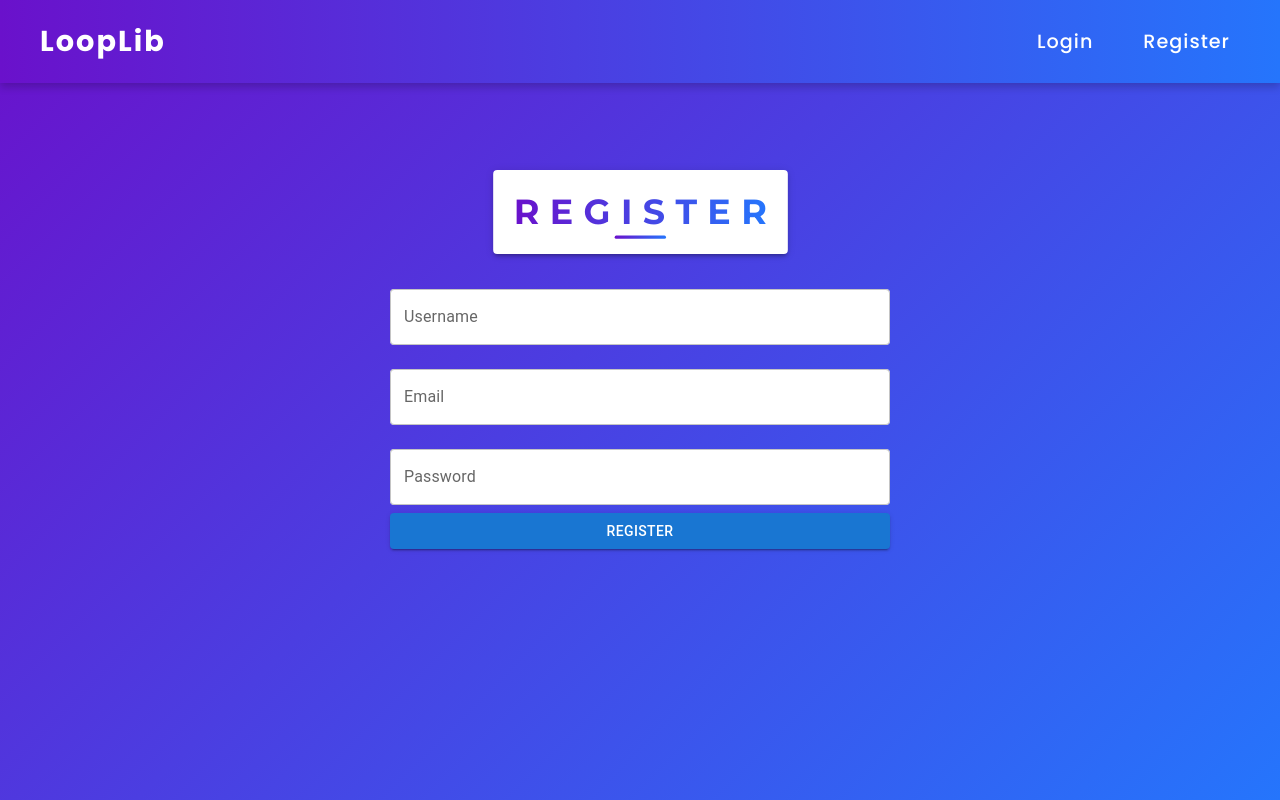
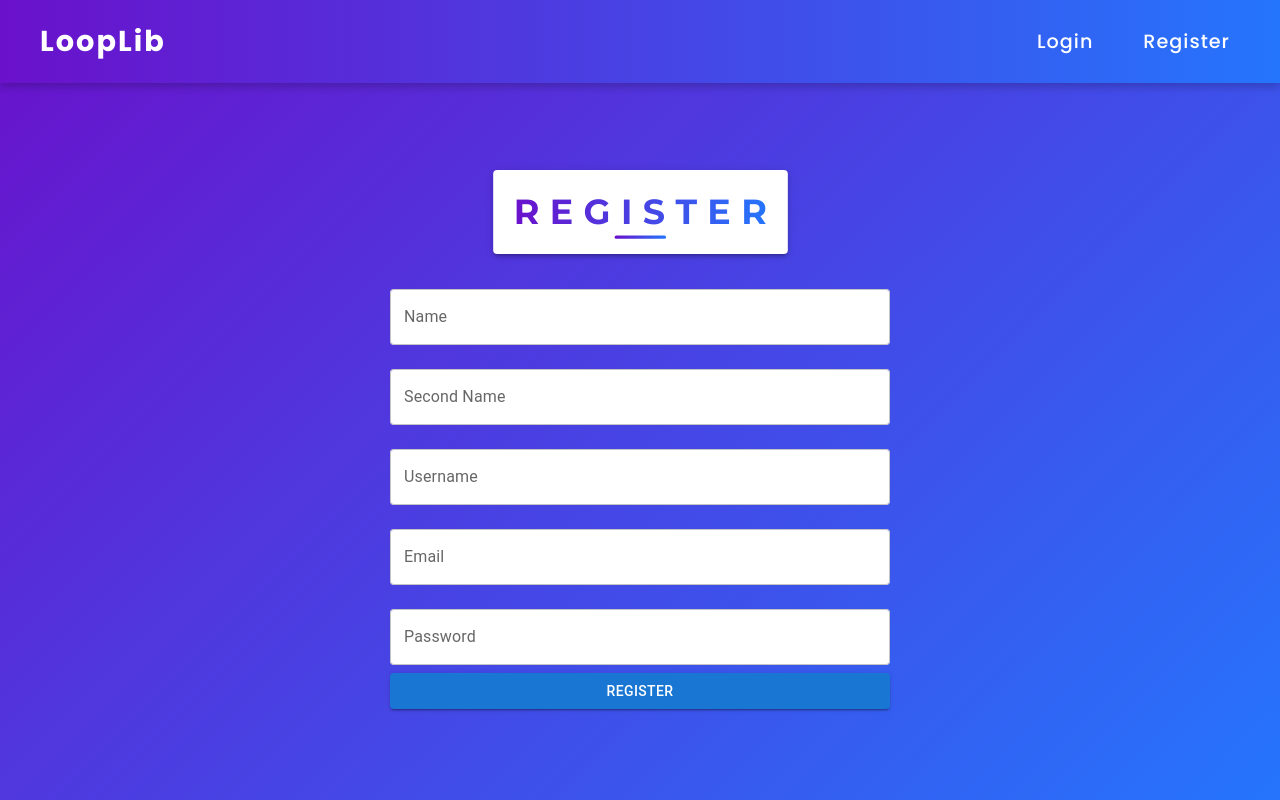
Before and after one commit to LoopLib/client, a React (Create React App) app: page /register in a window 1280 px wide. Built offline with nearby package versions, Linux system fonts and the light colour scheme; no server answers.

Commit message:
Requering more user data info for registration

```diff
--- a/src/authentication/register.js
+++ b/src/authentication/register.js
@@ -9,6 +9,8 @@ import ErrorIcon from "@mui/icons-material/Error";
 import "./authentication.css";
 
 const Register = () => {
+    const [name, setName] = useState("");
+    const [secondName, setSecondName] = useState("");
     const [username, setUsername] = useState("");
     const [email, setEmail] = useState("");
     const [password, setPassword] = useState("");
@@ -48,6 +50,8 @@ const Register = () => {
             const userDocRef = doc(db, "users", user.uid); // Create a document reference
             await setDoc(userDocRef, {
                 username: username,
+                name: name,
+                secondName: secondName,
                 email: email,
                 createdAt: new Date(), // Store creation timestamp
                 uid: user.uid // User's unique ID
@@ -99,6 +103,22 @@ const Register = () => {
                 </Typography>
             </Paper>
             <TextField
+                label="Name"
+                variant="outlined"
+                fullWidth
+                margin="normal"
+                value={name}
+                onChange={(e) => setName(e.target.value)}
+            />
+            <TextField
+                label="Second Name"
+                variant="outlined"
+                fullWidth
+                margin="normal"
+                value={secondName}
+                onChange={(e) => setSecondName(e.target.value)}
+            />
+            <TextField
                 label="Username"
                 variant="outlined"
                 fullWidth
```
